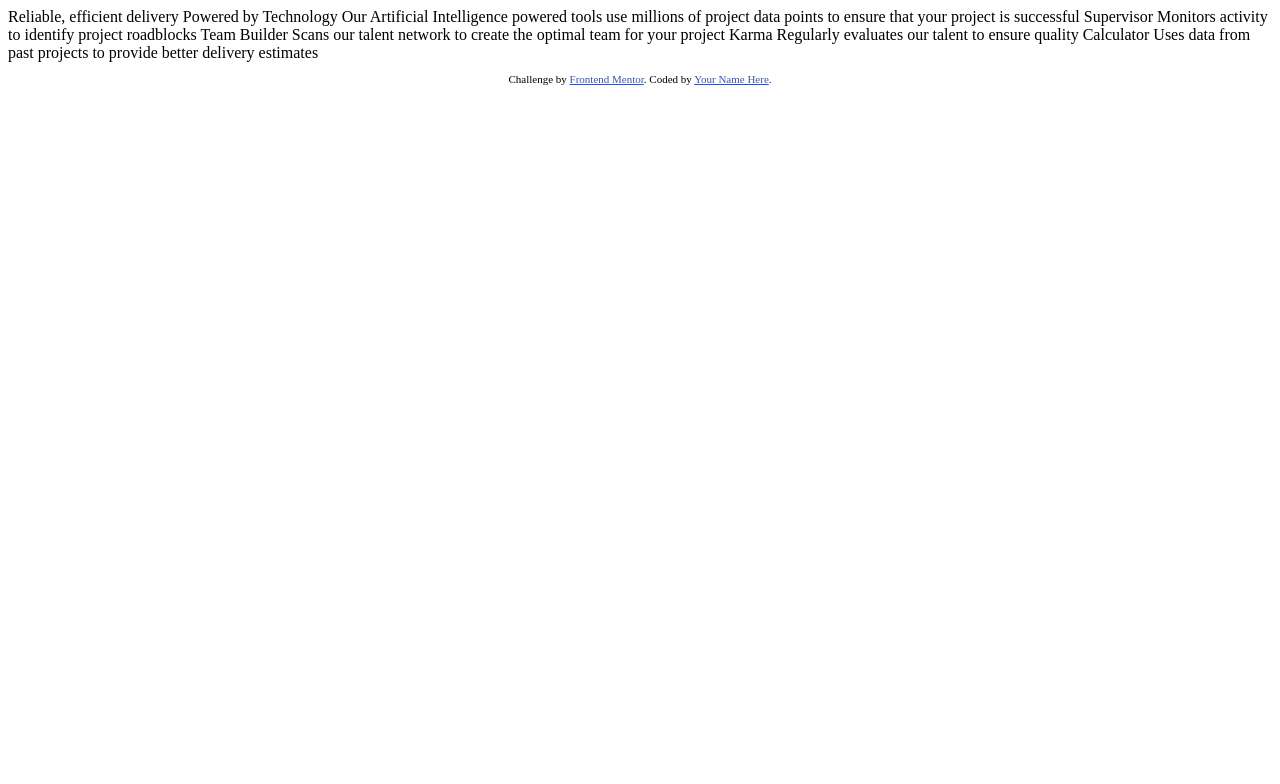
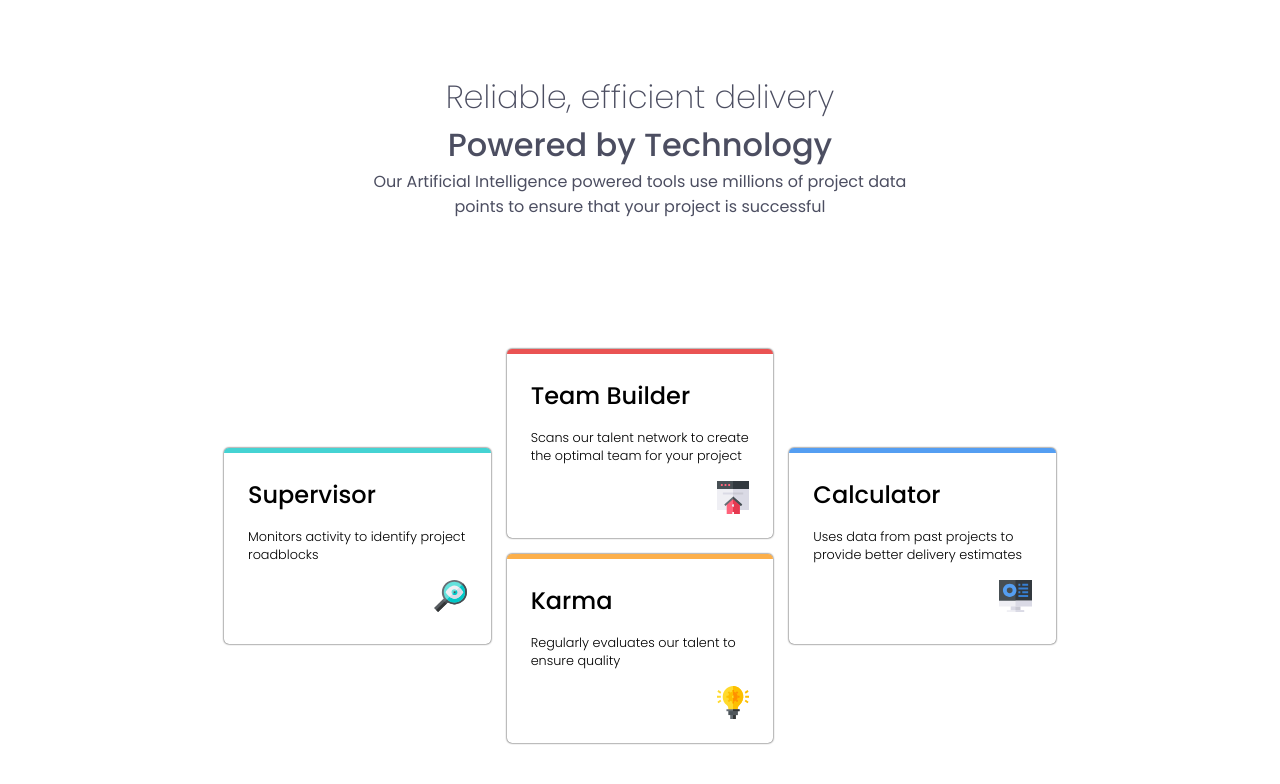
Before and after one commit to A-noob-in-Coding/FEM-Four-Card-Feature-Section, a plain HTML site: page index.html in a window 1280 px wide. Drawn offline with Linux system fonts and the light colour scheme.

Commit message:
finished the design

```diff
--- a/index.html
+++ b/index.html
@@ -1,45 +1,86 @@
 <!DOCTYPE html>
 <html lang="en">
+
 <head>
   <meta charset="UTF-8">
-  <meta name="viewport" content="width=device-width, initial-scale=1.0"> <!-- displays site properly based on user's device -->
-
+  <meta name="viewport" content="width=device-width, initial-scale=1.0">
+  <!-- displays site properly based on user's device -->
+  <link rel="stylesheet" href="styles.css">
   <link rel="icon" type="image/png" sizes="32x32" href="./images/favicon-32x32.png">
-
+  <link rel="preconnect" href="https://fonts.googleapis.com">
+  <link rel="preconnect" href="https://fonts.gstatic.com" crossorigin>
+  <link
+    href="https://fonts.googleapis.com/css2?family=Poppins:ital,wght@0,100;0,200;0,300;0,400;0,500;0,600;0,700;0,800;0,900;1,100;1,200;1,300;1,400;1,500;1,600;1,700;1,800;1,900&display=swap"
+    rel="stylesheet">
   <title>Frontend Mentor | Four card feature section</title>
 
-  <!-- Feel free to remove these styles or customise in your own stylesheet 👍 -->
-  <style>
-    .attribution { font-size: 11px; text-align: center; }
-    .attribution a { color: hsl(228, 45%, 44%); }
-  </style>
 </head>
+
 <body>
+  <header class="header">
+    <h1>
+      Reliable, efficient delivery
+    </h1>
+    <h2>
+      Powered by Technology
+    </h2>
+    <p>
+      Our Artificial Intelligence powered tools use millions of project data points
+      to ensure that your project is successful
+    </p>
+  </header>
+  <main class="main">
+    <section class="main__features">
+      <article class="teamBuilder">
+        <p class="title">
+          Team Builder
+        </p>
+        <p class="des">
+          Scans our talent network to create the optimal team for your project
+        </p>
+        <img src="/images/icon-team-builder.svg" alt="teamBuilder">
+      </article>
+      <article class="calculator">
+        <p class="title">
+          Calculator
 
-  Reliable, efficient delivery
-  Powered by Technology
+        </p>
+        <p class="des">
 
-  Our Artificial Intelligence powered tools use millions of project data points
-  to ensure that your project is successful
+          Uses data from past projects to provide better delivery estimates
+        </p>
+        <img src="/images/icon-calculator.svg" alt="">
+      </article>
+      <article class="karma">
+        <p class="title">
 
-  Supervisor
-  Monitors activity to identify project roadblocks
+          Karma
+        </p>
+        <p class="des">
 
-  Team Builder
-  Scans our talent network to create the optimal team for your project
+          Regularly evaluates our talent to ensure quality
+        </p>
+        <img src="/images/icon-karma.svg" alt="">
+      </article>
+      <article class="supervisor">
+        <p class="title">
 
-  Karma
-  Regularly evaluates our talent to ensure quality
+          Supervisor
+        </p>
+        <p class="des">
+          Monitors activity to identify project roadblocks
 
-  Calculator
-  Uses data from past projects to provide better delivery estimates
+        </p>
+        <img src="/images/icon-supervisor.svg" alt="">
+      </article>
+    </section>
+  </main>
 
 
-  <footer>
-    <p class="attribution">
-      Challenge by <a href="https://www.frontendmentor.io?ref=challenge" target="_blank">Frontend Mentor</a>.
-      Coded by <a href="#">Your Name Here</a>.
-    </p>
-  </footer>
+
+
+
+
 </body>
+
 </html>
--- /dev/null
+++ b/styles.css
@@ -0,0 +1,128 @@
+:root{
+    --Red: hsl(0, 78%, 62%);
+    --Cyan: hsl(180, 62%, 55%);
+--Orange: hsl(34, 97%, 64%);
+--Blue: hsl(212, 86%, 64%);
+--Very-Dark-Blue: hsl(234, 12%, 34%);
+--Grayish-Blue: hsl(229, 6%, 66%);
+--Very-Light-Gray: hsl(0, 0%, 98%);
+}
+
+
+
+*{
+    padding: 0;
+    margin: 0;
+    box-sizing: border-box;
+}
+
+img{
+    display: block;
+    width: 100%;
+    height: auto;
+}
+
+body{
+    min-height: 100vh;
+    max-width: 100vw;
+    display: flex;
+    justify-content: space-around;
+    align-items: center;
+    flex-direction: column;
+    font-family: Poppins;
+}
+
+header{
+    padding:1rem 0rem;
+    display: flex;
+    flex-direction: column;
+    justify-content: center;
+    align-items: center;
+    color: var(--Very-Dark-Blue);
+    h1{
+        text-align: center;
+        font-weight: 200;
+    }
+    h2{
+        text-align: center;
+        font-weight: 500;
+        font-size: 2rem;
+    }
+    p{
+        width: 60%;
+        text-align: center;
+    }
+}
+
+.main{
+    width: 65%;
+    .main__features{
+        display: grid;
+        grid-template-areas:
+        "supervisor teambuilder calculator"
+        "supervisor karma calculator";
+        grid-template-columns: 1fr 1fr 1fr;
+        gap: 1rem;
+        article{
+            border-radius: 5px;
+            box-shadow: 0px 0px 2px;
+            padding: 1.5rem;
+            row-gap: 1rem;
+            display: flex;
+            flex-direction: column;
+            img{
+                width: 15%;
+            }
+            .title{
+                font-size: 1.5rem;
+                font-weight: 500;
+            }
+            .des{
+                font-size: 0.8rem;
+                font-weight: 300;
+            }
+            img{
+                align-self: flex-end;
+            }
+        }
+        .supervisor{
+            border-top: 5px solid var(--Cyan);
+            grid-area: supervisor;
+            height: 50%;
+            align-self: center;
+        }
+        .calculator{
+            grid-area: calculator;
+            height: 50%;
+            align-self: center;
+            border-top: 5px solid var(--Blue);
+        }
+        .karma{
+            border-top: 5px solid var(--Orange);
+            grid-area: karma;
+        }
+        .teamBuilder{
+            border-top: 5px solid var(--Red);
+            grid-area: teambuilder;
+        }
+    }
+}
+
+@media screen and (max-width:767px) {
+    .main{
+        margin-bottom: 2rem;
+        .main__features{
+            display: flex;
+            flex-direction: column;
+        }
+    }
+    h2{
+        font-size: 1.5rem;
+    }
+    h1{
+        font-size: 1.7rem;
+    }
+    p{
+        font-size: 1rem;
+    }
+}
```
